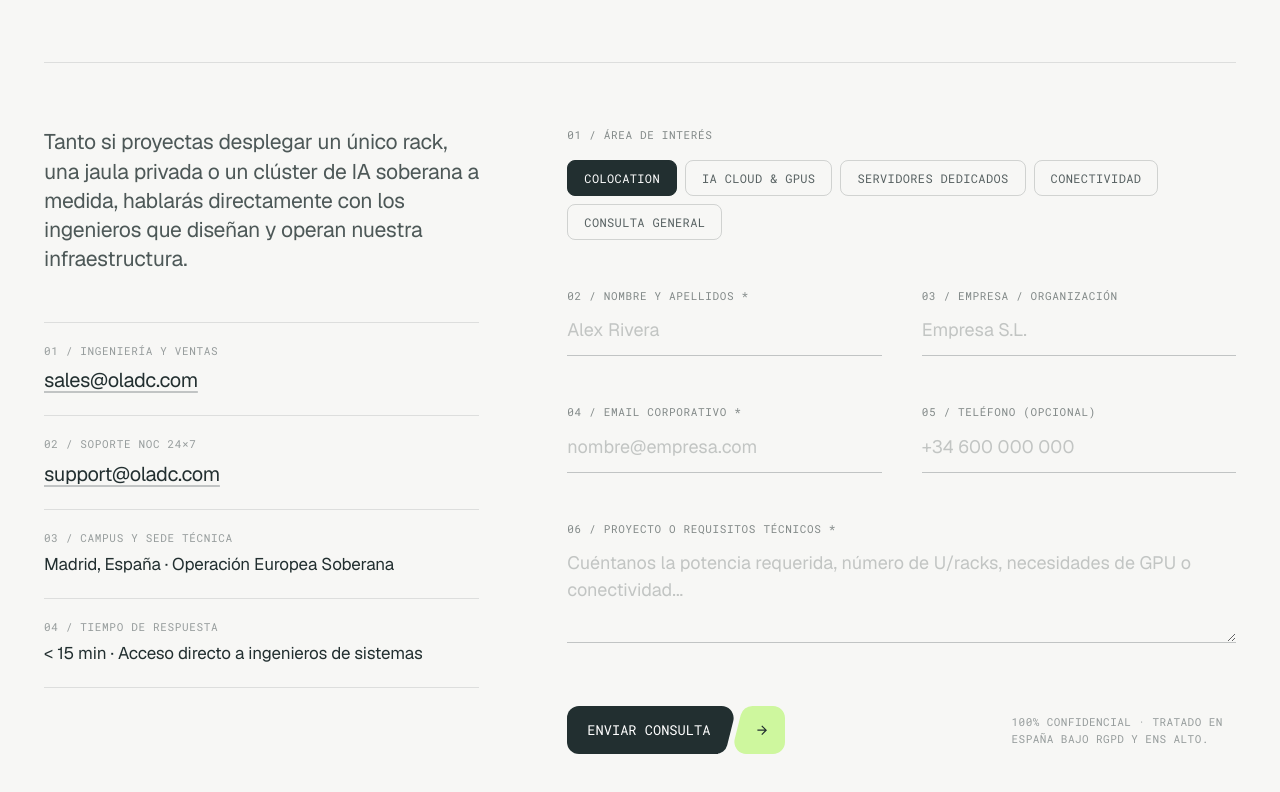
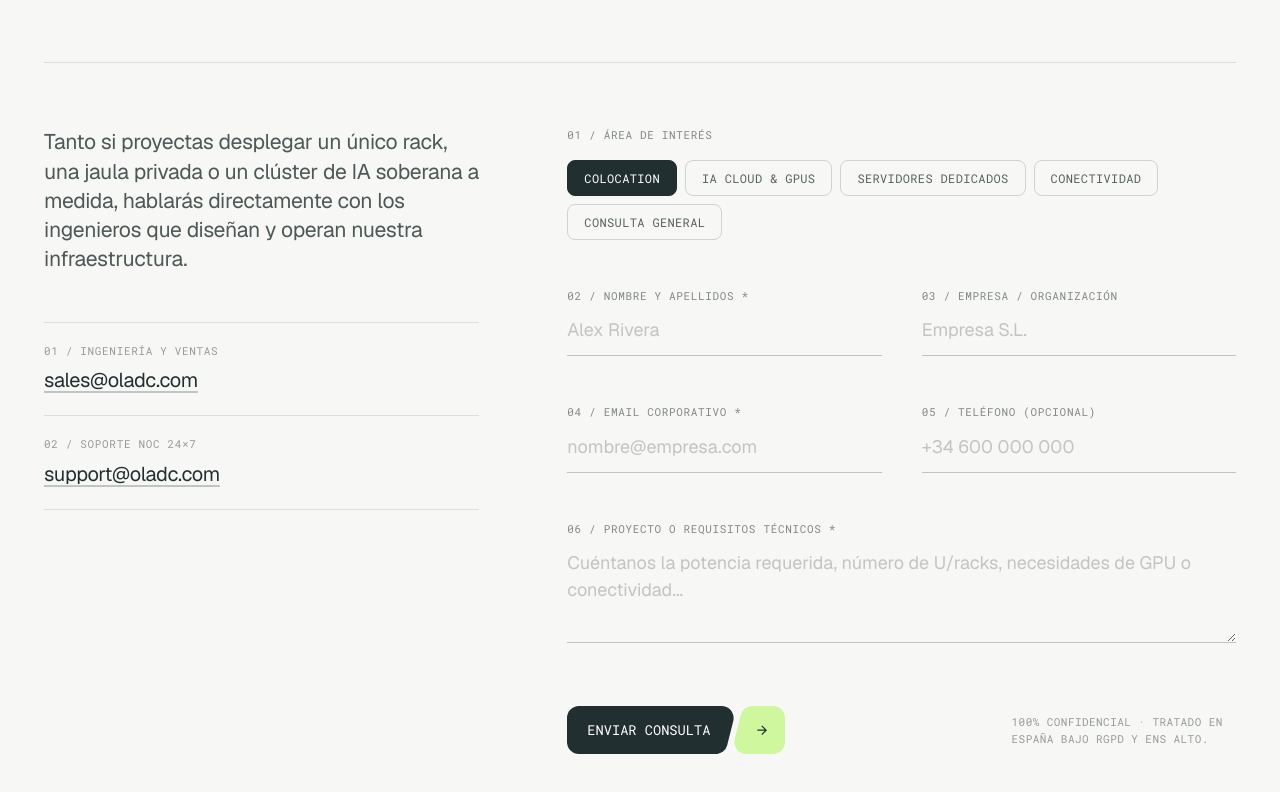
Before and after one commit to cloudindev/oladatacenter, a Next.js app: page /contact in a window 1280 px wide. Shown: the part 434-1226 px from the top of the page. Built offline with nearby package versions, Linux system fonts and the light colour scheme; a web font is replaced by a local one.

Commit message:
fix(contact): remove campus and response SLA rows from contact channels

```diff
--- a/src/app/contact/page.tsx
+++ b/src/app/contact/page.tsx
@@ -70,20 +70,6 @@
     valueEs: "support@oladc.com",
     valueEn: "support@oladc.com",
     href: "mailto:support@oladc.com",
-  },
-  {
-    code: "03",
-    labelEs: "CAMPUS Y SEDE TÉCNICA",
-    labelEn: "CAMPUS & HEADQUARTERS",
-    valueEs: "Madrid, España · Operación Europea Soberana",
-    valueEn: "Madrid, Spain · Sovereign European Operations",
-  },
-  {
-    code: "04",
-    labelEs: "TIEMPO DE RESPUESTA",
-    labelEn: "RESPONSE SLA",
-    valueEs: "< 15 min · Acceso directo a ingenieros de sistemas",
-    valueEn: "< 15 min · Direct access to systems engineers",
   },
 ]
 
```
